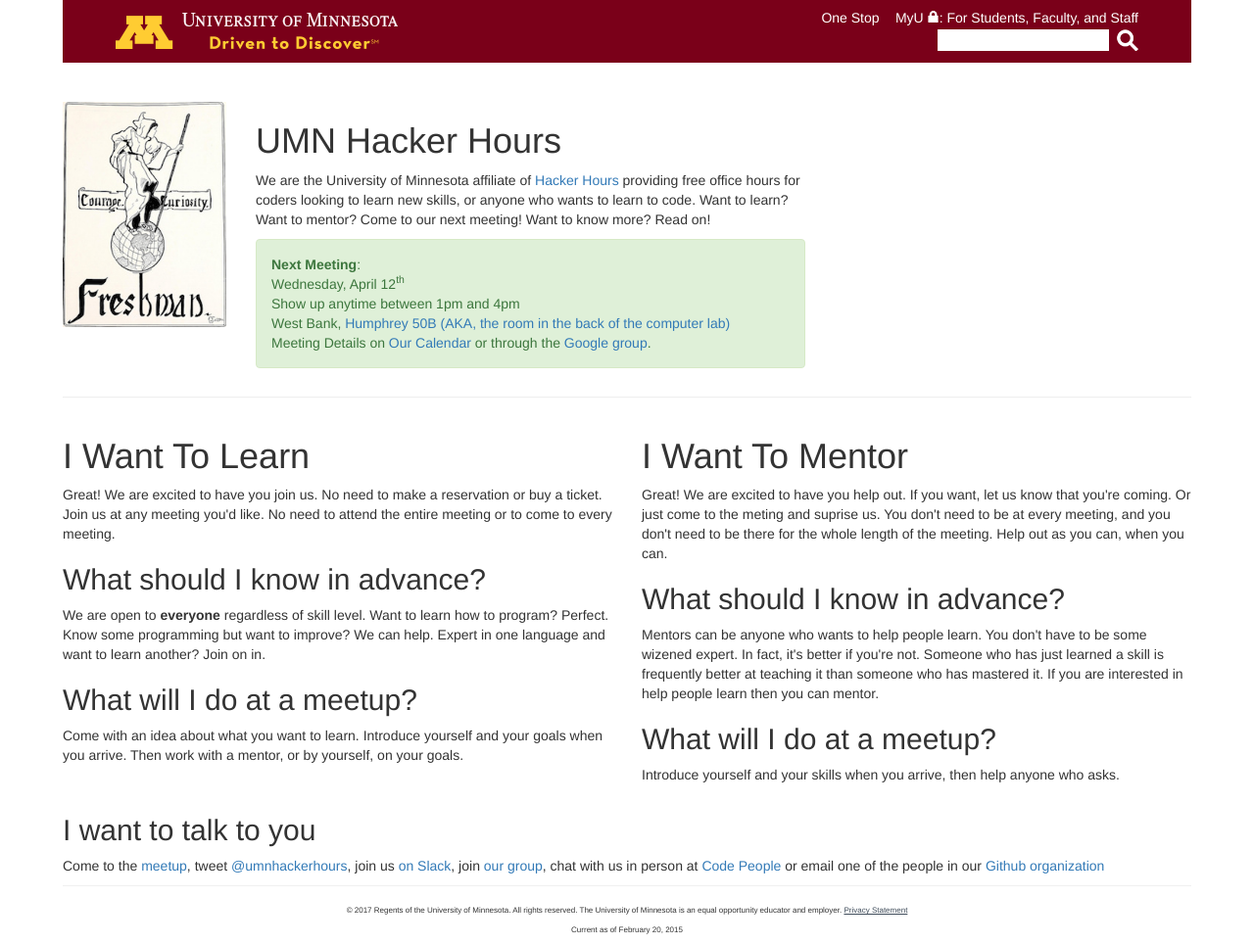
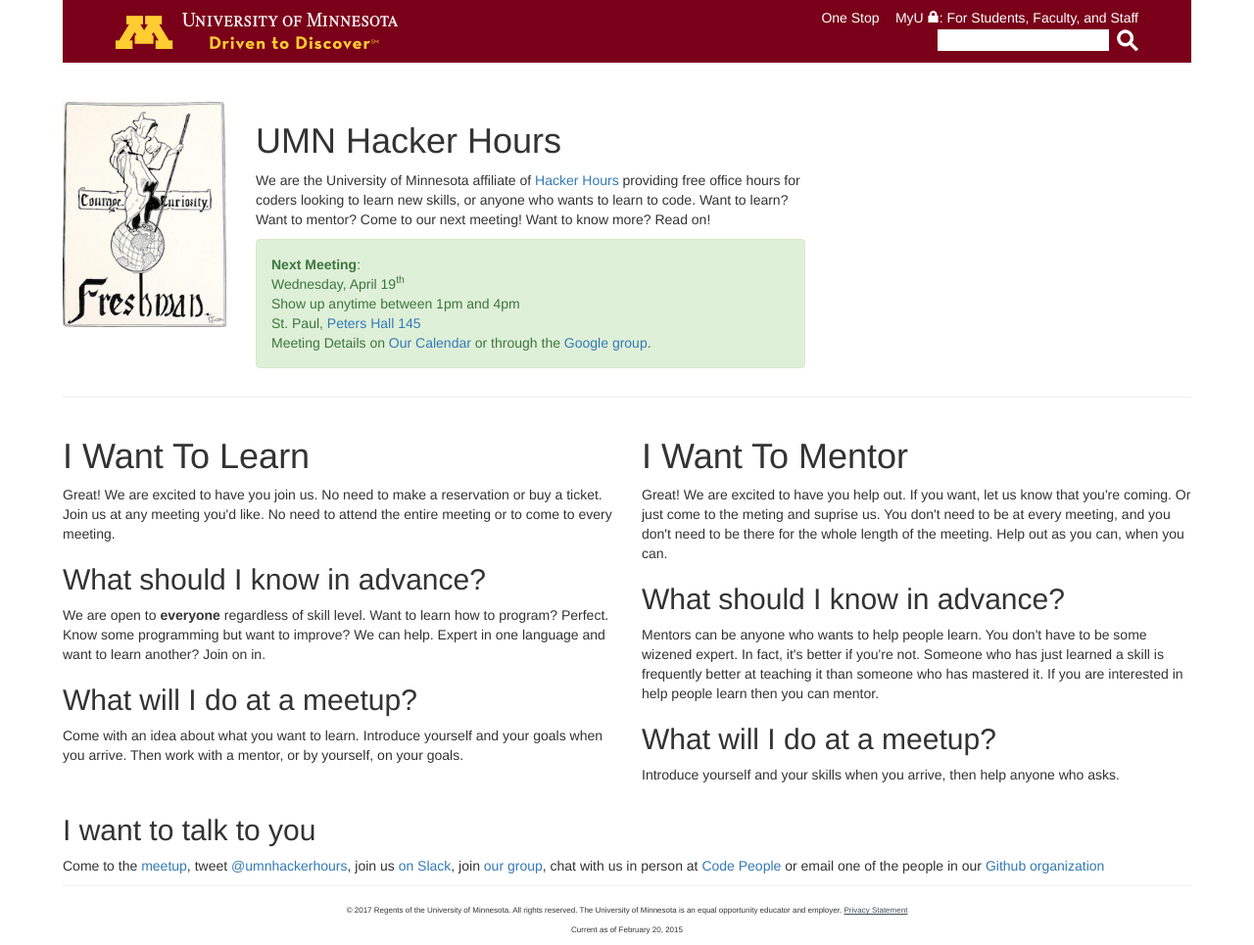
Before and after one commit to umnhackerhours/umnhackerhours.github.io, a Jekyll site: the page built from index.markdown, in a window 1280 px wide. Shown: the whole page at 98% size. Built offline with Jekyll 4.4.1, drawn with Linux system fonts in a browser that asks for light colours.

Commit message:
2017-04-19

```diff
--- a/index.markdown
+++ b/index.markdown
@@ -13,7 +13,7 @@ description: Home
       <div class="alert alert-success" role="alert">
         <a class="anchor" id="next_meeting"></a>
         <strong>Next Meeting</strong>:<br />
-        Wednesday, April 12<sup>th</sup><br />
+        Wednesday, April 19<sup>th</sup><br />
         Show up anytime between 1pm and 4pm<br />
         <!-- East Bank, <a href="http://campusmaps.umn.edu/cooke-hall">Cooke Hall 214</a><br /> -->
         <!-- West Bank, <a href="http://campusmaps.umn.edu/hubert-h-humphrey-school-public-affairs">Humphrey 50B (AKA, the room in the back of the computer lab)</a><br /> -->
@@ -21,7 +21,7 @@ description: Home
         <!-- The <strong>Code Kata Group</strong> will be discussing the <a href="https://github.com/exercism/x-common/blob/master/bob.md">Bob kata</a> from 2:30 - 4pm<br /> -->
         <!-- The <strong>Refactoring Reading Group</strong> will be discussing the <a href="https://refactoring.guru/smells/long-method">Long Method Smell</a> from 3 - 4pm<br /> -->
 
-        West Bank, <a href="http://campusmaps.umn.edu/hubert-h-humphrey-school-public-affairs">Humphrey 50B (AKA, the room in the back of the computer lab)</a><br />
+        St. Paul, <a href="http://campusmaps.umn.edu/peters-hall">Peters Hall 145</a><br />
         Meeting Details on <a href="https://www.google.com/calendar/embed?src=umn.edu_ii9odmho4m63bsq19879mu0iis%40group.calendar.google.com&ctz=America/Chicago">Our Calendar</a> or through the <a href='https://groups.google.com/a/umn.edu/d/hackerhours'>Google group</a>.
       </div>
     </div>
```
